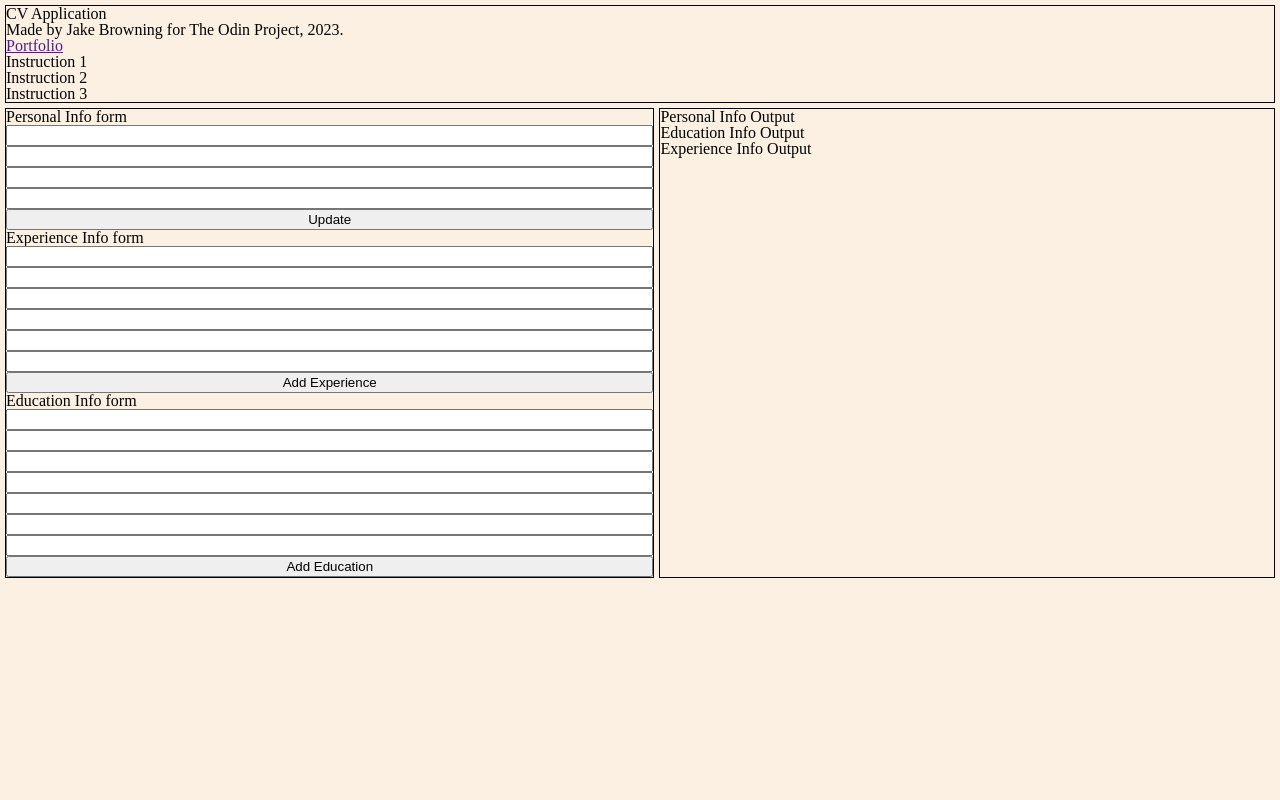
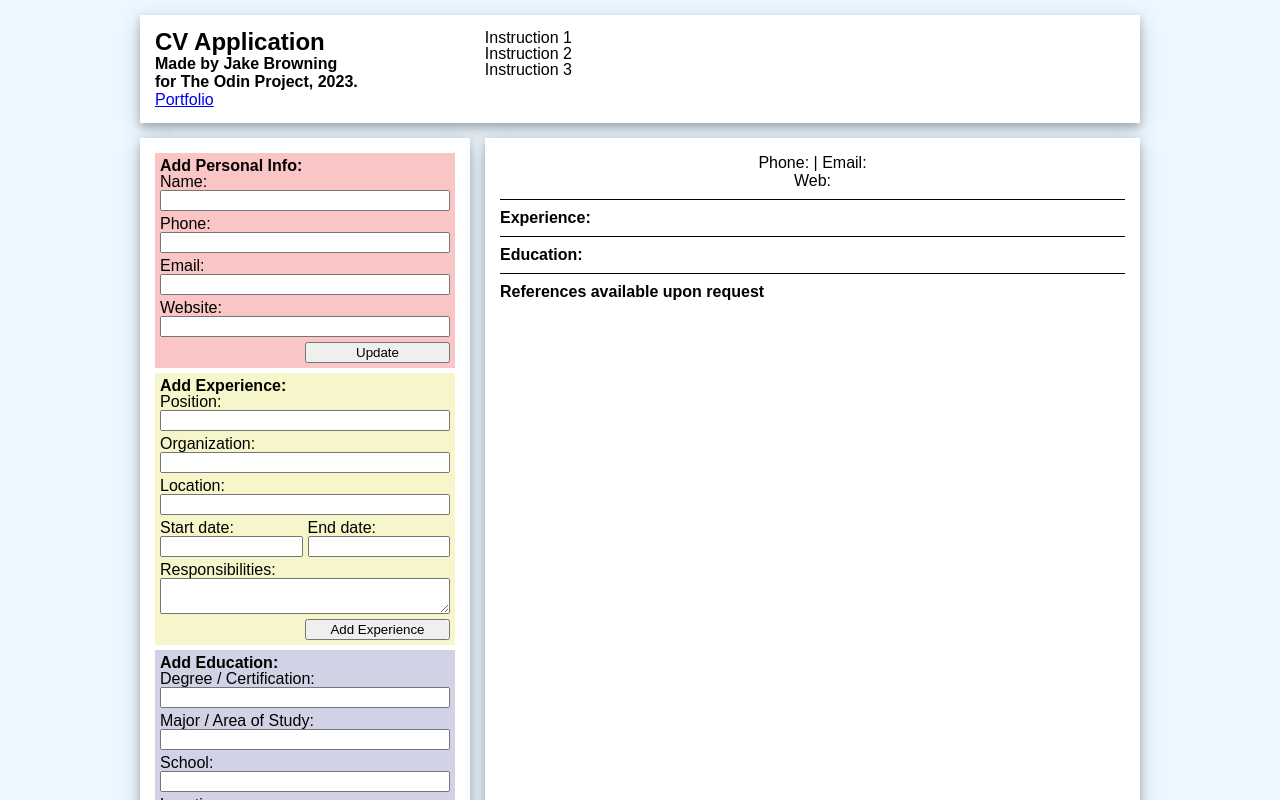
Before and after one commit to JakeBrowning90/cv-application, a React (Vite) app in the folder cv-application/: page / in a window 1280 px wide. Shown: the top 800 px of the page. Built offline with nearby package versions, Linux system fonts and the light colour scheme.

Commit message:
Apply styles to forms and output

```diff
--- a/cv-application/src/components/CVOutput.jsx
+++ b/cv-application/src/components/CVOutput.jsx
@@ -1,3 +1,4 @@
+import PersonalOutput from "./PersonalOutput"
 import ExperienceOutput from "./ExperienceOutput"
 import EducationOutput from "./EducationOutput"
 
@@ -11,17 +12,10 @@ function CVOutput(props) {
     const deleteEducationEntry = props.deleteEducationEntry
 
     return <div className="cvOutput">
-        <h2>Personal Info Output</h2>
-        <div>{currentPersonal.username}</div>
-        <div>{currentPersonal.phone}</div>
-        <div>{currentPersonal.email}</div>
-        <div>{currentPersonal.website}</div>
-
-        <h2>Education Info Output</h2>
+        <PersonalOutput currentPersonal={currentPersonal}/>
         <ExperienceOutput experienceEntries={experienceEntries} editExperienceEntry={editExperienceEntry} deleteExperienceEntry={deleteExperienceEntry}/>
-
-        <h2>Experience Info Output</h2>
         <EducationOutput educationEntries={educationEntries} editEducationEntry={editEducationEntry} deleteEducationEntry={deleteEducationEntry}/>
+        <h2>References available upon request</h2>
     </div>
 }
 
--- a/cv-application/src/components/EducationOutput.jsx
+++ b/cv-application/src/components/EducationOutput.jsx
@@ -1,13 +1,14 @@
 function EducationOutput({educationEntries, editEducationEntry, deleteEducationEntry}) {
-    return <ul>
+    return <ul className="cvSection">
+        <h2>Education:</h2>
         {educationEntries.map((education) => {
-            return <li key={education.id}>
-                <div>{education.degree}</div>
-                <div>{education.major}</div>
-                <div>{education.school}</div>
-                <div>{education.location}</div>
-                <div>{education.startDate}</div>
-                <div>{education.endDate}</div>
+            return <li key={education.id} className="cvEntry">
+                <h2>{education.degree}, {education.major}</h2>
+                <div className="entrySubtitle">
+                    <div>{education.school}, {education.location}</div>
+                    <div>{education.startDate} - {education.endDate}</div>
+                </div>
+
                 <div>{education.details}</div>
                 <div>
                     <button onClick={() => editEducationEntry(education.id)}>
--- a/cv-application/src/components/ExperienceOutput.jsx
+++ b/cv-application/src/components/ExperienceOutput.jsx
@@ -1,10 +1,14 @@
 function ExperienceOutput({experienceEntries, editExperienceEntry, deleteExperienceEntry}) {
-    return <ul>
+    return <ul className="cvSection">
+        <h2>Experience:</h2>
         {experienceEntries.map((experience) => {
-            return <li key={experience.id}>
-                <div>{experience.position}</div>
-                <div>{experience.organization}, {experience.location}</div>
-                <div>{experience.startDate} - {experience.endDate}</div>
+            return <li key={experience.id} className="cvEntry">
+                <h2>{experience.position}</h2>
+                <div className="entrySubtitle">
+                    <div>{experience.organization}, {experience.location}</div>
+                    <div>{experience.startDate} - {experience.endDate}</div>
+                </div>
+
                 <div>{experience.responsibilities}</div>
                 <div>
                     <button onClick={() => editExperienceEntry(experience.id)}>
@@ -19,4 +23,4 @@ function ExperienceOutput({experienceEntries, editExperienceEntry, deleteExperie
     </ul>
 }
 
-export default ExperienceOutput
+export default ExperienceOutput;
--- a/cv-application/src/components/Formbase.jsx
+++ b/cv-application/src/components/Formbase.jsx
@@ -9,37 +9,83 @@ function Formbase({
     handleEducationChange,
     onSubmitEducation}) {
     return <div className="formbase">
-        <h2>Personal Info form</h2>
+
+        <div className="personalFormDiv">
+            <h2>Add Personal Info:</h2>
             <form onSubmit={onSubmitPersonal}>
-            <input type="text" name="username" value={personal.username} onChange={handlePersonalChange}/>
-            <input type="text" name="phone" value={personal.phone} onChange={handlePersonalChange}/>
-            <input type="text" name="email" value={personal.email} onChange={handlePersonalChange}/>
-            <input type="text" name="website" value={personal.website} onChange={handlePersonalChange}/>
-            <button type="submit">Update</button>
+                <label htmlFor="usernameInput">Name:
+                    <input type="text" name="username" id="usernameInput" required value={personal.username} onChange={handlePersonalChange}/>
+                </label>
+                <label htmlFor="phoneInput">Phone:
+                    <input type="text" name="phone" id="phoneInput" required value={personal.phone} onChange={handlePersonalChange}/>
+                </label>
+                <label htmlFor="emailInput">Email:
+                    <input type="text" name="email" id="emailInput" required value={personal.email} onChange={handlePersonalChange}/>
+                </label>
+                <label htmlFor="websiteInput">Website:
+                    <input type="text" name="website" id="websiteInput" required value={personal.website} onChange={handlePersonalChange}/>
+                </label>
+                <button className="formButton" type="submit">Update</button>
             </form>
+        </div>
 
-        <h2>Experience Info form</h2>
+        <div className="experienceFormDiv">
+            <h2>Add Experience:</h2>
             <form onSubmit={onSubmitExperience}>
-            <input type="text" name="position" value={experience.position} onChange={handleExperienceChange}/>
-            <input type="text" name="organization" value={experience.organization} onChange={handleExperienceChange}/>
-            <input type="text" name="location" value={experience.location} onChange={handleExperienceChange}/>
-            <input type="text" name="responsibilities" value={experience.responsibilities} onChange={handleExperienceChange}/>
-            <input type="text" name="startDate" value={experience.startDate} onChange={handleExperienceChange}/>
-            <input type="text" name="endDate" value={experience.endDate} onChange={handleExperienceChange}/>
-            <button type="submit">Add Experience</button>
+                <label htmlFor="positionInput">Position:
+                    <input type="text" name="position" id="positionInput" value={experience.position} onChange={handleExperienceChange}/>
+                </label>
+                <label htmlFor="organizationInput">Organization:
+                    <input type="text" name="organization" id="organizationInput" value={experience.organization} onChange={handleExperienceChange}/>
+                </label>
+                <label htmlFor="locationInput">Location:
+                    <input type="text" name="location" id="locationInput" value={experience.location} onChange={handleExperienceChange}/>
+                </label>
+                <div className="datesDiv">
+                    <label htmlFor="startDateInput">Start date:
+                        <input type="text" name="startDate" id="startDateInput" value={experience.startDate} onChange={handleExperienceChange}/>
+                    </label>
+                    <label htmlFor="endDateInput">End date:
+                        <input type="text" name="endDate" id="endDateInput" value={experience.endDate} onChange={handleExperienceChange}/>
+                    </label>
+                </div>
+                <label htmlFor="responsibilitesInput">Responsibilities:
+                    <textarea name="responsibilities" id="responsibilitesInput" value={experience.responsibilities} onChange={handleExperienceChange}/>
+                </label>
+                <button className="formButton" type="submit">Add Experience</button>
             </form>
+        </div>
 
-        <h2>Education Info form</h2>
+        <div className="educationFormDiv">
+            <h2>Add Education:</h2>
             <form onSubmit={onSubmitEducation}>
-            <input type="text" name="school" value={education.school} onChange={handleEducationChange}/>
-            <input type="text" name="location" value={education.location} onChange={handleEducationChange}/>
-            <input type="text" name="major" value={education.major} onChange={handleEducationChange}/>
-            <input type="text" name="degree" value={education.degree} onChange={handleEducationChange}/>
-            <input type="text" name="details" value={education.details} onChange={handleEducationChange}/>
-            <input type="text" name="startDate" value={education.startDate} onChange={handleEducationChange}/>
-            <input type="text" name="endDate" value={education.endDate} onChange={handleEducationChange}/>
-            <button type="submit">Add Education</button>
+                <label htmlFor="degreeInput">Degree / Certification:
+                    <input type="text" name="degree" id="degreeInput" value={education.degree} onChange={handleEducationChange}/>
+                </label>
+                <label htmlFor="majorInput">Major / Area of Study:
+                    <input type="text" name="major" id="majorInput" value={education.major} onChange={handleEducationChange}/>
+                </label>
+                <label htmlFor="schoolInput">School:
+                    <input type="text" name="school" id="schoolInput" value={education.school} onChange={handleEducationChange}/>
+                </label>
+                <label htmlFor="edLocationInput">Location:
+                    <input type="text" name="location" id="edLocationInput" value={education.location} onChange={handleEducationChange}/>
+                </label>
+                <div className="datesDiv">
+                    <label htmlFor="edStartDateInput">Start date:
+                        <input type="text" name="startDate" id="edStartDateInput" value={education.startDate} onChange={handleEducationChange}/>
+                    </label>
+                    <label htmlFor="edEndDateInput">End date:
+                        <input type="text" name="endDate" id="edEndDateInput" value={education.endDate} onChange={handleEducationChange}/>
+                    </label>
+                </div>
+                <label htmlFor="detailsInput">Details
+                    <textarea name="details" id="detailsInput" value={education.details} onChange={handleEducationChange}/>
+                </label>
+                <button className="formButton" type="submit">Add Education</button>
             </form>
+        </div>
+
     </div>
 }
 
--- a/cv-application/src/components/Header.jsx
+++ b/cv-application/src/components/Header.jsx
@@ -1,8 +1,11 @@
 function Header() {
     return <header>
-        <h1>CV Application</h1>
-        <p>Made by Jake Browning for The Odin Project, 2023.</p>
-        <a href="">Portfolio</a>
+        <div className="titlesDiv">
+            <h1>CV Application</h1>
+            <h2>Made by Jake Browning</h2>
+            <h2>for The Odin Project, 2023.</h2>
+            <a href="https://jakebrowning90.github.io/personal-portfolio/" target="_blank">Portfolio</a>
+        </div>
         <ul>
             <li>Instruction 1</li>
             <li>Instruction 2</li>
--- /dev/null
+++ b/cv-application/src/components/PersonalOutput.jsx
@@ -0,0 +1,9 @@
+function PersonalOutput({currentPersonal}) {
+    return <div className="cvSection personalOutput">
+        <h2>{currentPersonal.username}</h2>
+        <div>Phone: {currentPersonal.phone} | Email: {currentPersonal.email}</div>
+        <div>Web: {currentPersonal.website}</div>
+    </div>
+}
+
+export default PersonalOutput;
--- a/cv-application/src/styles/style.css
+++ b/cv-application/src/styles/style.css
@@ -1,30 +1,130 @@
 body {
-    padding: 5px;
-    background-color: rgb(252, 240, 227);
+    padding: 15px;
+    background-color: #ecf7ff;
+    font-family: Arial, Helvetica, sans-serif;
+    max-width: 1000px;
+    margin-right: auto;
+    margin-left: auto;
+}
 
+h1 {
+    font-size: 1.5rem;
+}
+
+h1, h2 {
+    font-weight: bold;
 }
 
 #root {
     display: flex;
     flex-direction: column;
-    gap: 5px;
+    gap: 15px;
 }
 
 header, .formbase, .cvOutput {
-    border: 1px solid black;
+    background-color: white;
+    box-shadow: 0 4px 8px 0 rgba(0,0,0,.2), 0 6px 20px 0 rgba(0,0,0,.19);
+    padding: 15px;
+}
+
+header {
+    display: flex;
+}
+
+.titlesDiv {
+    width: 34%;
+    display: flex;
+    flex-direction: column;
+    gap: 2px;
 }
 
 main {
     width: 100%;
     display: flex;
-    gap: 5px;
+    gap: 15px;
 }
 
 main > * {
     flex-grow: 1;
 }
 
+.formbase {
+    max-width: 300px;
+    display: flex;
+    flex-direction: column;
+    gap: 5px;
+}
+
+.formbase > * {
+    padding: 5px;
+    gap: 5px;
+}
+
+.personalFormDiv {
+    background-color: rgb(249, 197, 197);
+}
+.experienceFormDiv {
+    background-color: rgb(246, 246, 202);
+}
+.educationFormDiv {
+    background-color: rgb(210, 210, 231);
+}
+
 form {
     display: flex;
     flex-direction: column;
+    gap: 5px;
 }
+
+label {
+    display: flex;
+    flex-direction: column;
+    box-sizing: border-box;
+}
+
+input {
+    width: 100%;
+    box-sizing: border-box;
+}
+
+.datesDiv {
+    display: grid;
+    grid-template-columns: 1fr 1fr;
+    gap: 5px;
+}
+
+.formButton {
+    width: 50%;
+    align-self: self-end;
+}
+
+.cvOutput {
+    max-width: 700px;
+}
+
+.cvSection {
+    display: flex;
+    flex-direction: column;
+    border-bottom: 1px solid black;
+    padding-bottom: 10px;
+    margin-bottom: 10px;
+    gap: 2px;
+}
+
+.cvEntry {
+    margin-left: 10px;
+    display: flex;
+    flex-direction: column;
+    gap: 2px;
+}
+
+.personalOutput {
+    align-items: center;
+
+}
+
+.entrySubtitle {
+    display: flex;
+    justify-content: space-between;
+    font-style: italic;
+}
```
Lines whose indentation alone changed are shown as unchanged.
